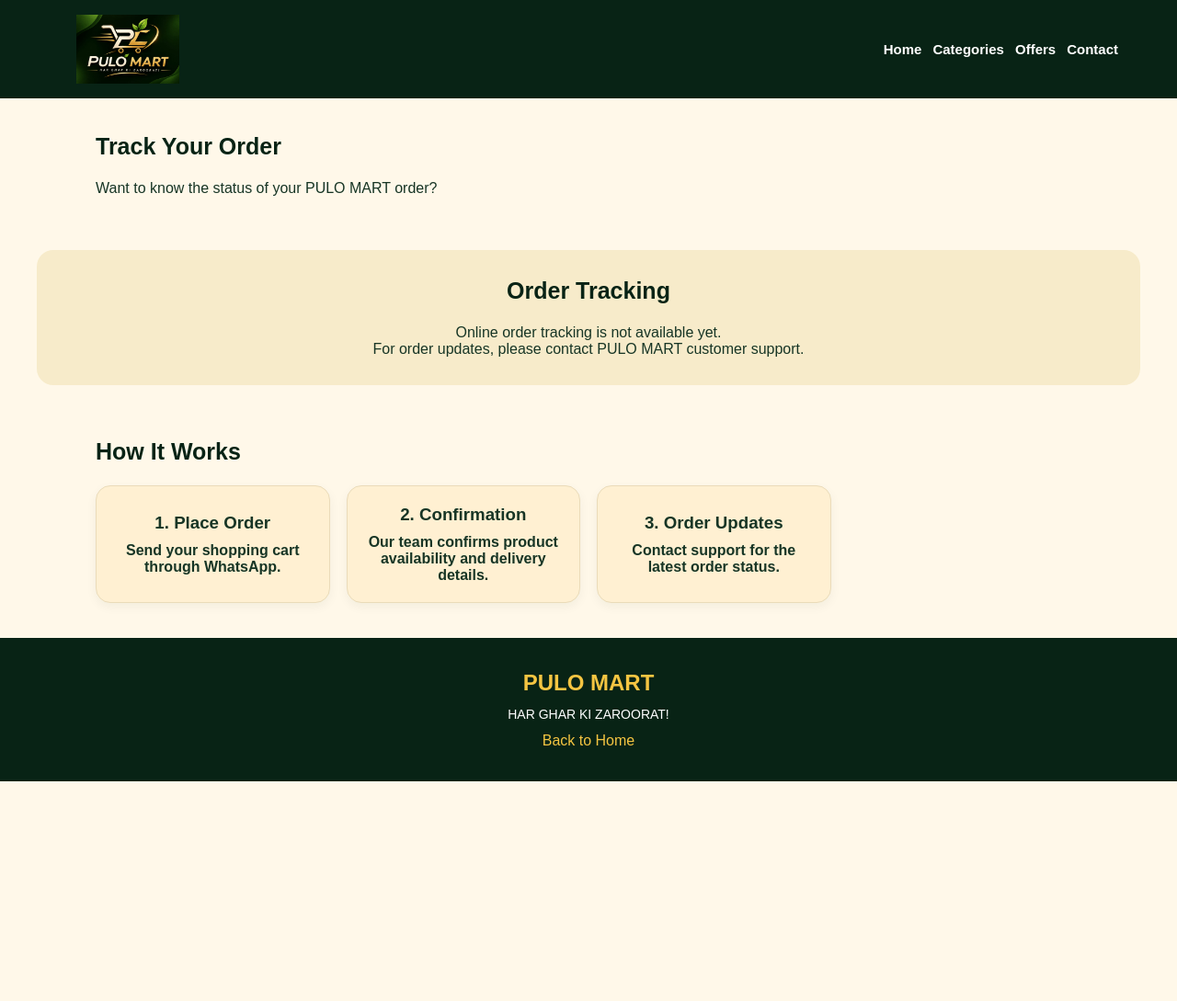
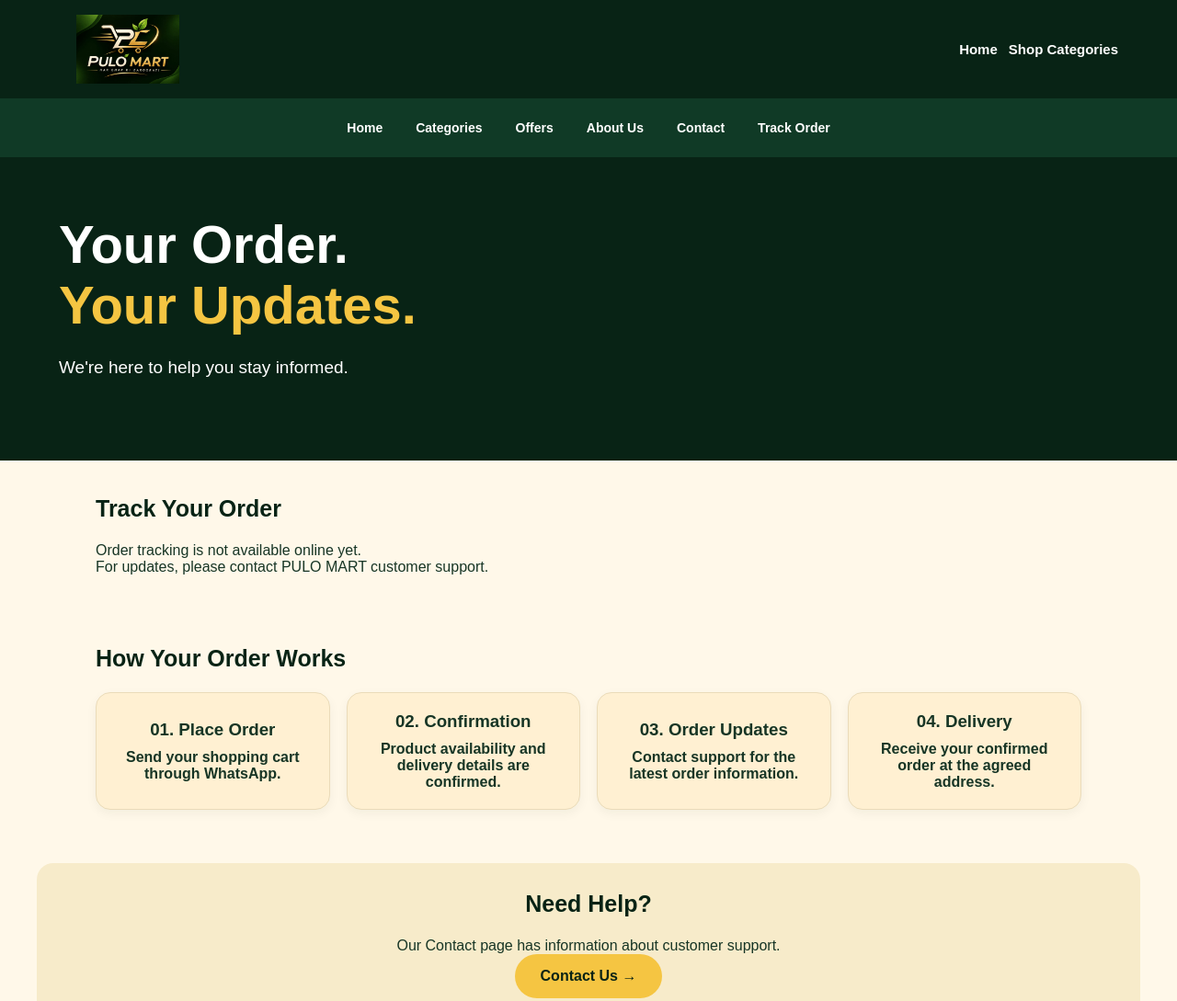
Before and after one commit to Mywebsite2010/Pulo-mart, a plain HTML site: page track-order.html in a window 1280 px wide. Shown: the top 1089 px of the page at 92% size. Before the commit the page ends 850 px from the top, so only its background shows below. Drawn offline with Linux system fonts and the light colour scheme.

Commit message:
Upgrade track order page layout

```diff
--- a/track-order.html
+++ b/track-order.html
@@ -8,6 +8,7 @@
   <link rel="stylesheet" href="style.css">
 </head>
 <body>
+
   <header class="header">
     <div class="brand">
       <a href="index.html">
@@ -16,47 +17,72 @@
     </div>
     <div class="header-actions">
       <a href="index.html">Home</a>
-      <a href="categories.html">Categories</a>
-      <a href="offers.html">Offers</a>
-      <a href="contact.html">Contact</a>
+      <a href="categories.html">Shop Categories</a>
     </div>
   </header>
 
+  <nav class="navbar">
+    <a href="index.html">Home</a>
+    <a href="categories.html">Categories</a>
+    <a href="offers.html">Offers</a>
+    <a href="about.html">About Us</a>
+    <a href="contact.html">Contact</a>
+    <a href="track-order.html">Track Order</a>
+  </nav>
+
   <main>
+    <section class="hero">
+      <div class="hero-content">
+        <h1>Your Order.<br><span>Your Updates.</span></h1>
+        <p>We're here to help you stay informed.</p>
+      </div>
+    </section>
+
     <section class="section">
       <h2>Track Your Order</h2>
-      <p>Want to know the status of your PULO MART order?</p>
+      <p>Order tracking is not available online yet.</p>
+      <p>For updates, please contact PULO MART customer support.</p>
+    </section>
+
+    <section class="section">
+      <h2>How Your Order Works</h2>
+      <div class="category-grid">
+        <div class="category-card">
+          <h3>01. Place Order</h3>
+          <p>Send your shopping cart through WhatsApp.</p>
+        </div>
+        <div class="category-card">
+          <h3>02. Confirmation</h3>
+          <p>Product availability and delivery details are confirmed.</p>
+        </div>
+        <div class="category-card">
+          <h3>03. Order Updates</h3>
+          <p>Contact support for the latest order information.</p>
+        </div>
+        <div class="category-card">
+          <h3>04. Delivery</h3>
+          <p>Receive your confirmed order at the agreed address.</p>
+        </div>
+      </div>
     </section>
 
     <section class="section promise">
-      <h2>Order Tracking</h2>
-      <p>Online order tracking is not available yet.</p>
-      <p>For order updates, please contact PULO MART customer support.</p>
-    </section>
-
-    <section class="section">
-      <h2>How It Works</h2>
-      <div class="category-grid">
-        <div class="category-card">
-          <h3>1. Place Order</h3>
-          <p>Send your shopping cart through WhatsApp.</p>
-        </div>
-        <div class="category-card">
-          <h3>2. Confirmation</h3>
-          <p>Our team confirms product availability and delivery details.</p>
-        </div>
-        <div class="category-card">
-          <h3>3. Order Updates</h3>
-          <p>Contact support for the latest order status.</p>
-        </div>
-      </div>
+      <h2>Need Help?</h2>
+      <p>Our Contact page has information about customer support.</p>
+      <a href="contact.html" class="shop-btn">Contact Us →</a>
     </section>
   </main>
 
   <footer>
     <h2>PULO MART</h2>
     <p>HAR GHAR KI ZAROORAT!</p>
-    <a href="index.html">Back to Home</a>
+    <p>
+      <a href="about.html">About Us</a> |
+      <a href="categories.html">Categories</a> |
+      <a href="contact.html">Contact</a>
+    </p>
+    <p>© 2026 PULO MART. All rights reserved.</p>
   </footer>
+
 </body>
-    </html>
+        </html>
```
